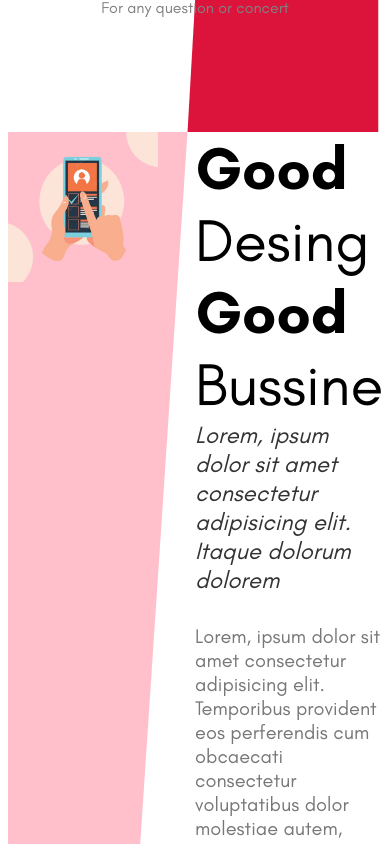
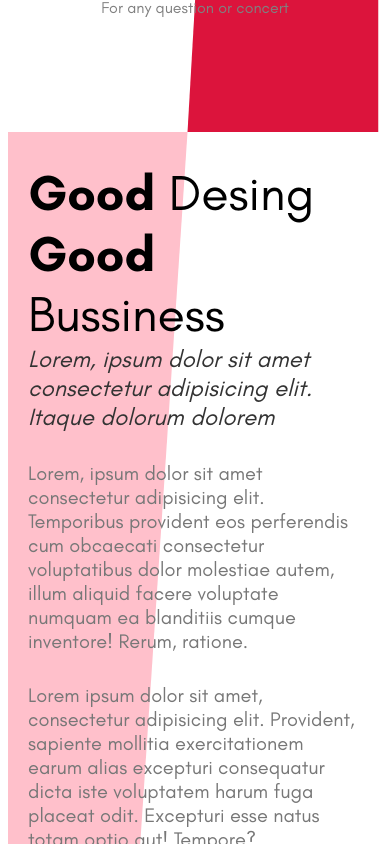
Before and after one commit to lODIN007l/Styled-react, a React (Vite) app: page / in a window 390 px wide. Shown: the part 720-1564 px from the top of the page. Built offline with nearby package versions, Linux system fonts and the light colour scheme.

Commit message:
responsive features

```diff
--- a/src/components/Features.jsx
+++ b/src/components/Features.jsx
@@ -4,21 +4,34 @@ import Phone from "../img/handApp.png";
 import AnimatedShape from "./AnimatedShape";
 const Contenedor = styled.div`
   display: flex;
+  @media only screen and (max-width: 480px) {
+    flex-direction: column;
+    padding: 30px 20px;
+  }
 `;
 const Left = styled.div`
   width: 50%;
+  @media only screen and (max-width: 480px) {
+    display: none;
+  }
 `;
 const Right = styled.div`
   width: 50%;
   display: flex;
   flex-direction: column;
   justify-content: center;
+  @media only screen and (max-width: 480px) {
+    width: 100%;
+  }
 `;
 const Imagen = styled.img`
   width: 80%;
 `;
 const Tittle = styled.span`
   font-size: 60px;
+  @media only screen and (max-width: 480px) {
+    font-size: 50px;
+  }
 `;
 const SubTittle = styled.span`
   font-size: 24px;
```
